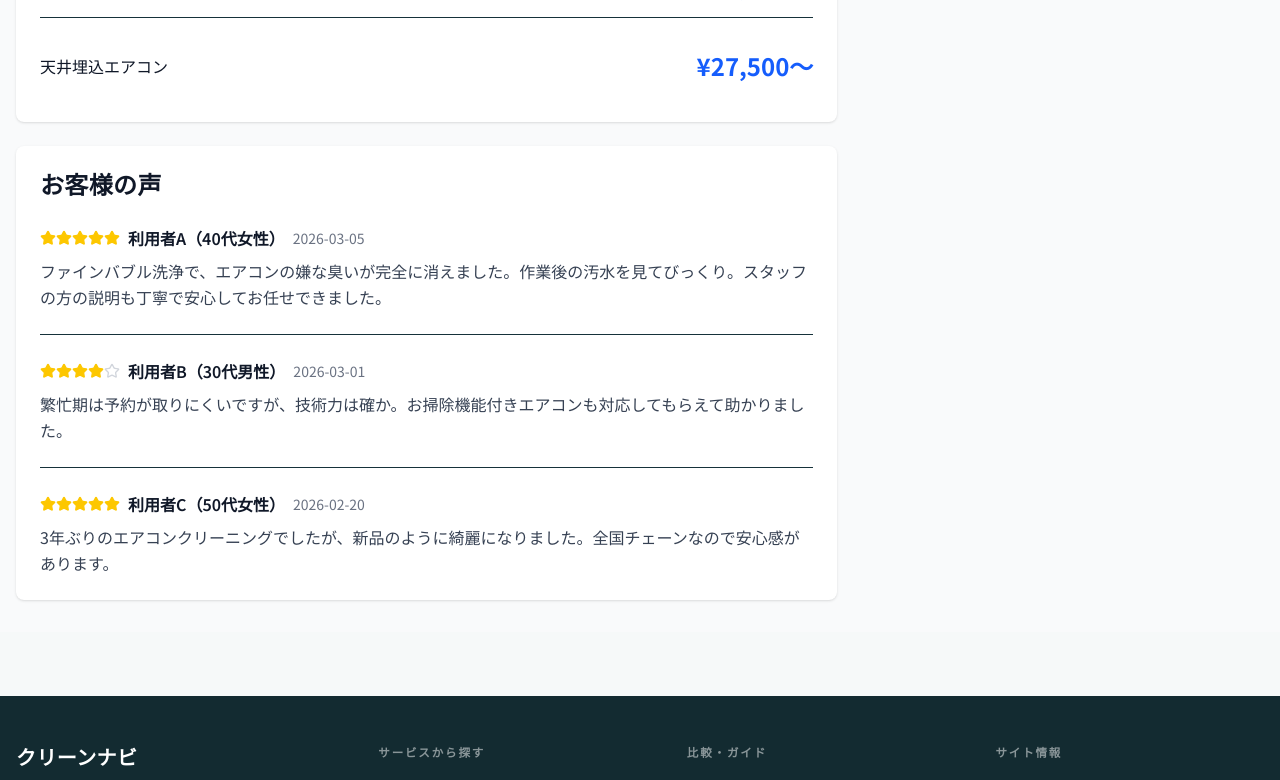
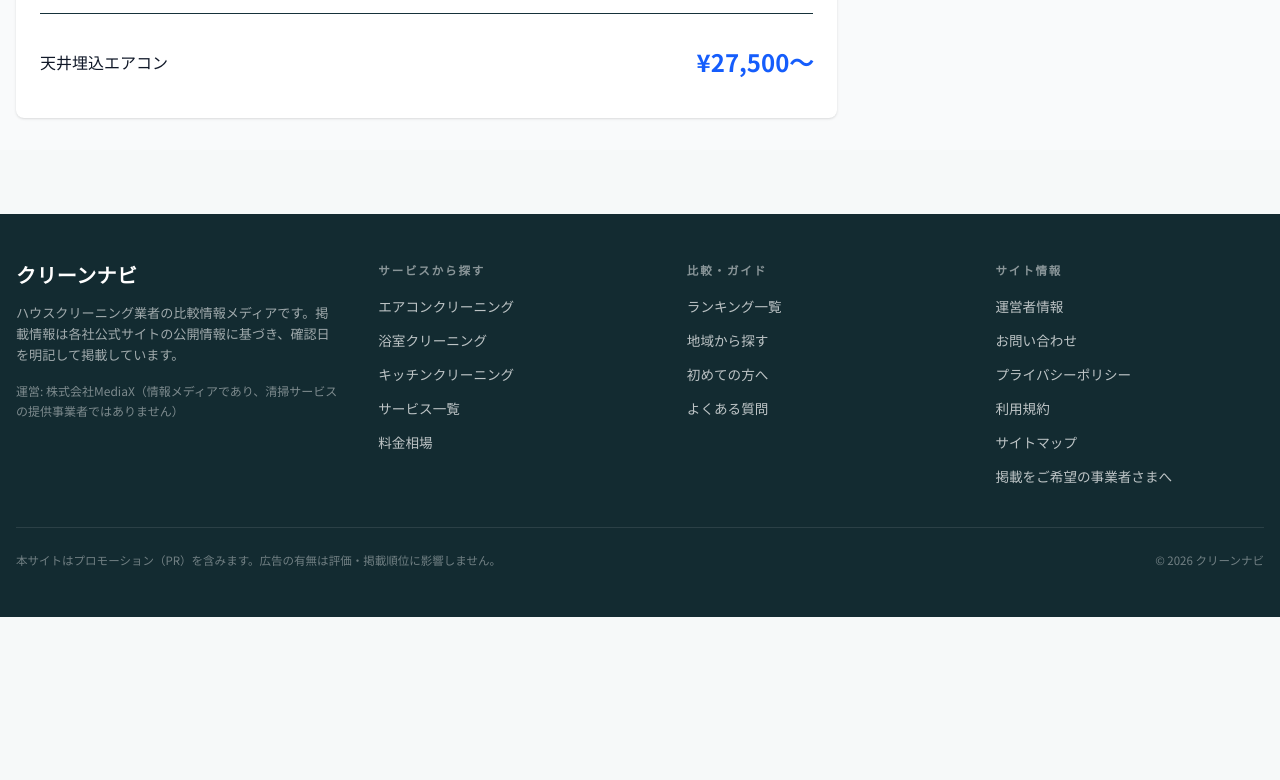
Before and after one commit to webmaster0818/site-001, a Next.js app: page /company/1 in a window 1280 px wide. Shown: the part 1136-1916 px from the top of the page. After the commit the page ends 1753 px from the top, so only its background shows below. Built offline with nearby package versions, Linux system fonts and the light colour scheme; a web font is replaced by a local one.

Commit message:
company詳細: 架空の口コミ・評価・件数を全削除

```diff
--- a/app/company/[id]/CompanyPageClient.tsx
+++ b/app/company/[id]/CompanyPageClient.tsx
@@ -3,7 +3,6 @@
 import Link from "next/link";
 import {
   Sparkles,
-  Star,
   MapPin,
   Clock,
   Shield,
@@ -18,8 +17,6 @@ const COMPANY_DATA: { [key: string]: any } = {
     name: "おそうじ本舗",
     category: "エアコンクリーニング",
     categorySlug: "aircon",
-    rating: 4.5,
-    reviewCount: 1200,
     price: 12100,
     area: "全国対応（約1,900店舗）",
     image: "/images/service-aircon.png",
@@ -41,40 +38,12 @@ const COMPANY_DATA: { [key: string]: any } = {
     phone: "公式サイトからWeb予約",
     email: "公式サイトの問い合わせフォームをご利用ください",
     guarantee: "損害保険加入済み",
-    reviews: [
-      {
-        id: 1,
-        author: "利用者A（40代女性）",
-        rating: 5,
-        date: "2026-03-05",
-        comment:
-          "ファインバブル洗浄で、エアコンの嫌な臭いが完全に消えました。作業後の汚水を見てびっくり。スタッフの方の説明も丁寧で安心してお任せできました。",
-      },
-      {
-        id: 2,
-        author: "利用者B（30代男性）",
-        rating: 4,
-        date: "2026-03-01",
-        comment:
-          "繁忙期は予約が取りにくいですが、技術力は確か。お掃除機能付きエアコンも対応してもらえて助かりました。",
-      },
-      {
-        id: 3,
-        author: "利用者C（50代女性）",
-        rating: 5,
-        date: "2026-02-20",
-        comment:
-          "3年ぶりのエアコンクリーニングでしたが、新品のように綺麗になりました。全国チェーンなので安心感があります。",
-      },
-    ],
   },
   "2": {
     id: 2,
     name: "ダスキン サービスマスター",
     category: "浴室クリーニング",
     categorySlug: "bathroom",
-    rating: 4.6,
-    reviewCount: 890,
     price: 19800,
     area: "全国対応（約1,600拠点）",
     image: "/images/service-bathroom.png",
@@ -96,32 +65,12 @@ const COMPANY_DATA: { [key: string]: any } = {
     phone: "公式サイトからWeb予約",
     email: "公式サイトの問い合わせフォームをご利用ください",
     guarantee: "損害保険加入済み",
-    reviews: [
-      {
-        id: 1,
-        author: "利用者D（30代女性）",
-        rating: 5,
-        date: "2026-03-08",
-        comment:
-          "さすが大手の安心感。浴室の頑固な水垢がピカピカになりました。スタッフの方も礼儀正しく、安心してお任せできました。",
-      },
-      {
-        id: 2,
-        author: "利用者E（40代女性）",
-        rating: 4,
-        date: "2026-02-28",
-        comment:
-          "料金は少し高めですが、仕上がりの品質は間違いなし。定期サービスも検討しています。",
-      },
-    ],
   },
   "3": {
     id: 3,
     name: "おそうじ革命",
     category: "エアコンクリーニング",
     categorySlug: "aircon",
-    rating: 4.7,
-    reviewCount: 680,
     price: 9980,
     area: "全国対応（約420店舗）",
     image: "/images/service-aircon.png",
@@ -142,8 +91,6 @@ const COMPANY_DATA: { [key: string]: any } = {
     name: "東京ガス ハウスクリーニング",
     category: "キッチンクリーニング",
     categorySlug: "kitchen",
-    rating: 4.8,
-    reviewCount: 950,
     price: 19800,
     area: "東京・神奈川・千葉・埼玉",
     image: "/images/service-kitchen.png",
@@ -163,8 +110,6 @@ const COMPANY_DATA: { [key: string]: any } = {
     name: "カジタク（イオングループ）",
     category: "浴室クリーニング",
     categorySlug: "bathroom",
-    rating: 4.4,
-    reviewCount: 720,
     price: 16500,
     area: "全国対応",
     image: "/images/service-bathroom.png",
@@ -185,8 +130,6 @@ const COMPANY_DATA: { [key: string]: any } = {
     name: "ベアーズ",
     category: "キッチンクリーニング",
     categorySlug: "kitchen",
-    rating: 4.5,
-    reviewCount: 580,
     price: 17600,
     area: "東京・神奈川・千葉・埼玉・大阪・兵庫",
     image: "/images/service-kitchen.png",
@@ -260,13 +203,6 @@ export default function CompanyPageClient({ id }: { id: string }) {
                   </h2>
                   <div className="flex items-center gap-4 text-gray-600">
                     <div className="flex items-center gap-1">
-                      <Star className="w-5 h-5 fill-yellow-400 text-yellow-400" />
-                      <span className="font-semibold text-lg">
-                        {company.rating}
-                      </span>
-                      <span>({company.reviewCount}件の口コミ)</span>
-                    </div>
-                    <div className="flex items-center gap-1">
                       <MapPin className="w-5 h-5" />
                       <span>{company.area}</span>
                     </div>
@@ -312,43 +248,6 @@ export default function CompanyPageClient({ id }: { id: string }) {
               </div>
             </div>
 
-            {/* 口コミ */}
-            {company.reviews && company.reviews.length > 0 && (
-            <div className="bg-white rounded-lg shadow-sm p-6">
-              <h3 className="text-2xl font-bold text-gray-900 mb-6">
-                お客様の声
-              </h3>
-              <div className="space-y-6">
-                {company.reviews.map((review: any) => (
-                  <div key={review.id} className="border-b last:border-b-0 pb-6 last:pb-0">
-                    <div className="flex items-center gap-2 mb-2">
-                      <div className="flex">
-                        {[...Array(5)].map((_, i) => (
-                          <Star
-                            key={i}
-                            className={`w-4 h-4 ${
-                              i < review.rating
-                                ? "fill-yellow-400 text-yellow-400"
-                                : "text-gray-300"
-                            }`}
-                          />
-                        ))}
-                      </div>
-                      <span className="font-semibold text-gray-900">
-                        {review.author}
-                      </span>
-                      <span className="text-sm text-gray-500">
-                        {review.date}
-                      </span>
-                    </div>
-                    <p className="text-gray-700 leading-relaxed">
-                      {review.comment}
-                    </p>
-                  </div>
-                ))}
-              </div>
-            </div>
-            )}
           </div>
 
           {/* サイドバー */}
```
Also changed, not shown: 1 other file (tests, documents, lock files or other folders).
